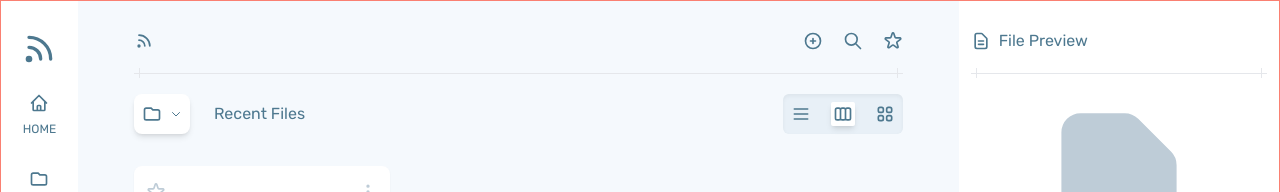
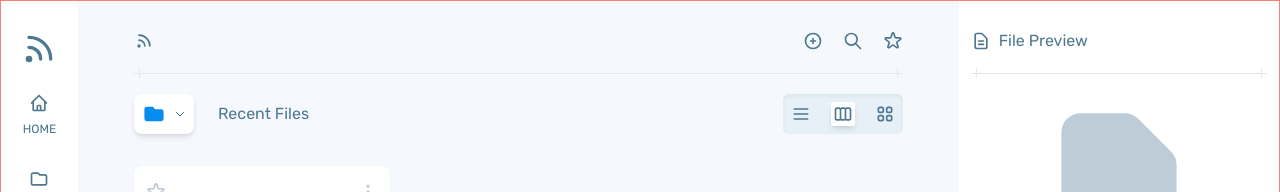
Before and after one commit to micaiah-effiong/File-share, a Vue app in the folder client/: page / in a window 1280 px wide. Shown: the top 192 px of the page. Built offline with nearby package versions, Linux system fonts and the light colour scheme.

Commit message:
💄 Use solid folder icon
change folder color to blue

```diff
--- a/client/src/App.vue
+++ b/client/src/App.vue
@@ -26,7 +26,7 @@
           <div className="flex justify-between text-ocean-blue-dark">
             <div className="flex gap-6 flex-1">
               <div className="flex gap-2 shadow-md p-2 rounded-lg bg-white">
-                <FolderIcon class="w-5" />
+                <FolderIcon class="w-6 text-ocean-blue-normal" />
                 <ChevronDownIcon class="w-3" />
               </div>
               <button>Recent Files</button>
@@ -115,7 +115,7 @@
 <script lang="ts" >
 import { defineComponent } from "vue";
 import {
-  FolderIcon,
+  // FolderIcon,
   MenuIcon,
   ViewGridIcon,
   ViewBoardsIcon,
@@ -126,7 +126,7 @@ import {
   ChevronDownIcon,
   RssIcon,
 } from "@heroicons/vue/outline";
-import { DocumentIcon } from "@heroicons/vue/solid";
+import { DocumentIcon, FolderIcon } from "@heroicons/vue/solid";
 import "./App.css";
 import Nav from "./layouts/Nav/Nav.vue";
 import FilePreview from "./layouts/FilePreview/FilePreview.vue";
```
